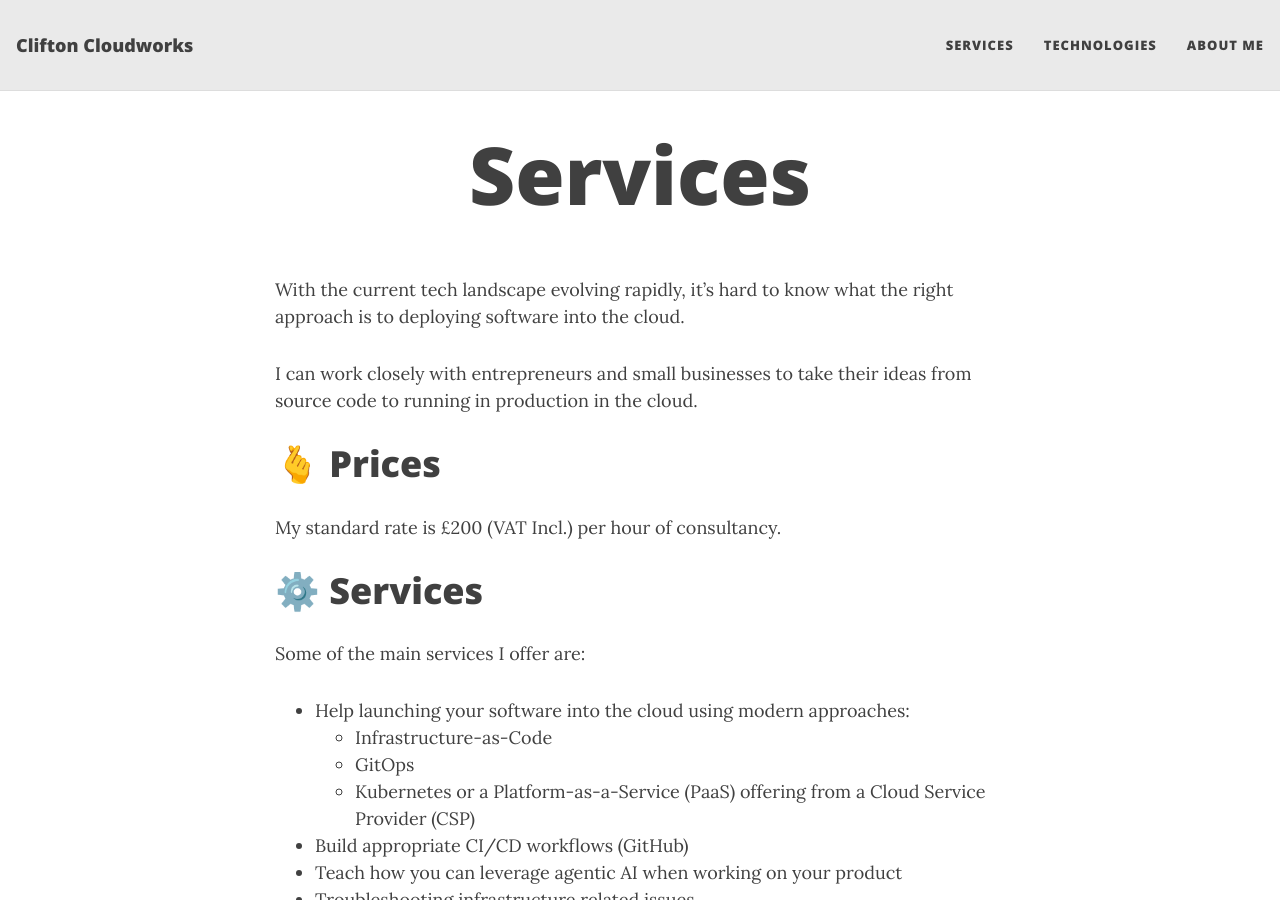
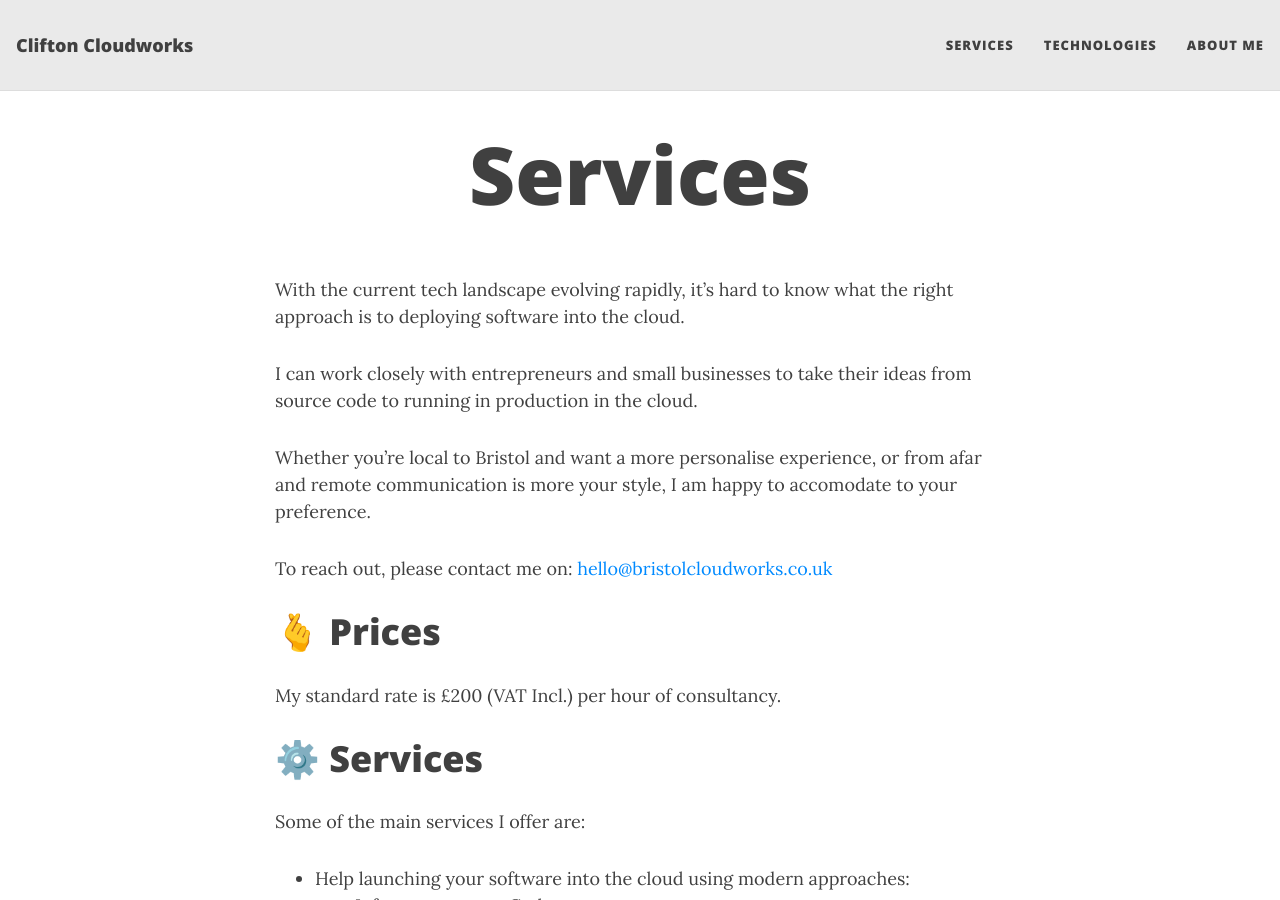
Before and after one commit to ChilledEther/business-site, a Jekyll site: the page built from pages/services.md, in a window 1280 px wide and 900 px high. Built offline with Jekyll 4.4.1, drawn with Linux system fonts in a browser that asks for light colours.

Commit message:
chore: add email address to services page

```diff
--- a/pages/services.md
+++ b/pages/services.md
@@ -7,6 +7,10 @@ permalink: /services/
 With the current tech landscape evolving rapidly, it's hard to know what the right approach is to deploying software into the cloud.
 
 I can work closely with entrepreneurs and small businesses to take their ideas from source code to running in production in the cloud.
+
+Whether you're local to Bristol and want a more personalise experience, or from afar and remote communication is more your style, I am happy to accomodate to your preference.
+
+To reach out, please contact me on: [hello@bristolcloudworks.co.uk](mailto:hello@bristolcloudworks.co.uk)
 
 # 🫰 Prices
 
```
